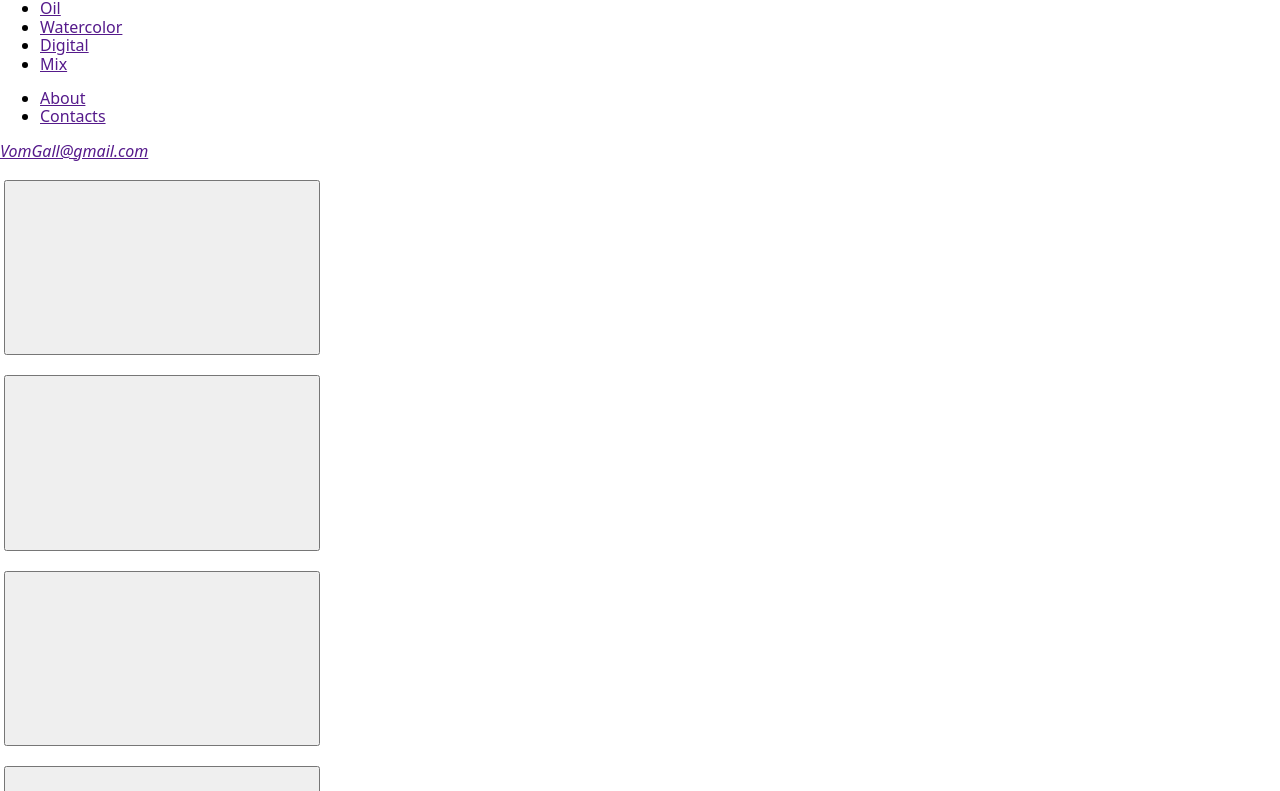
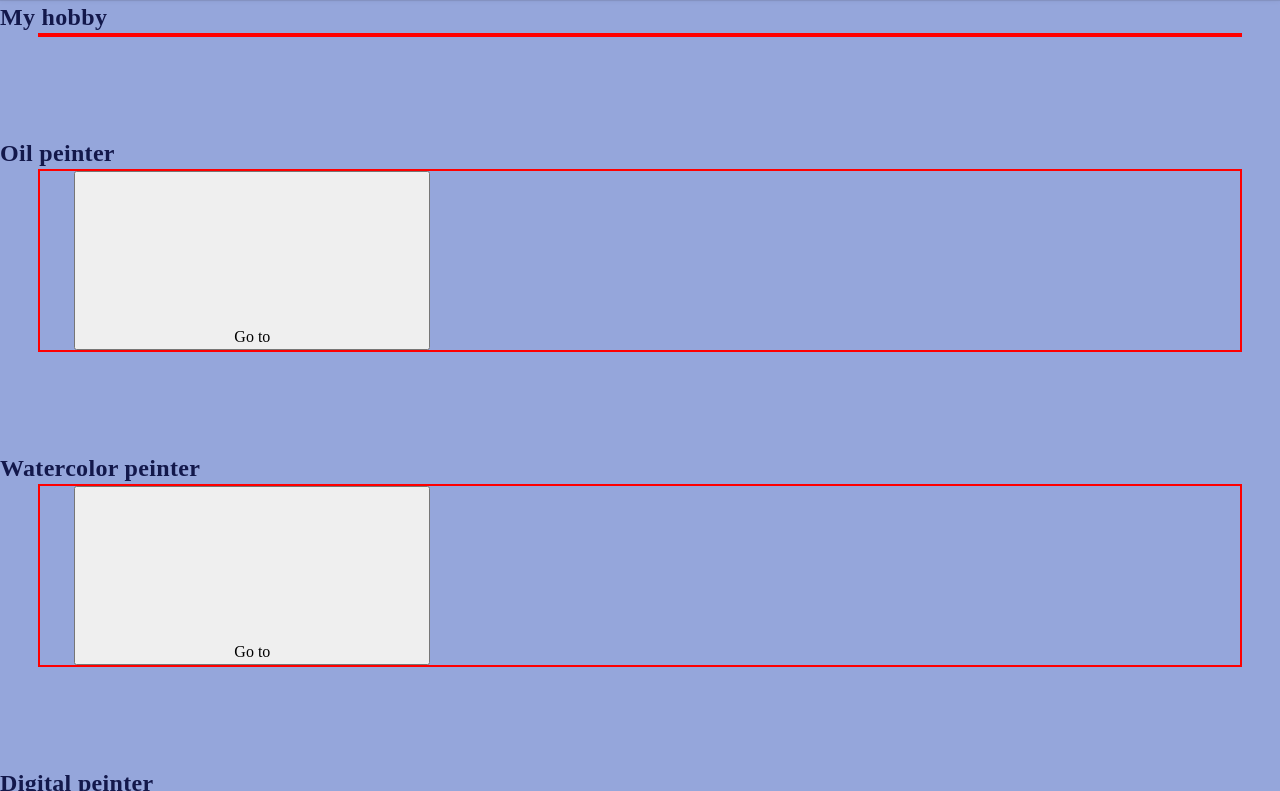
Before and after one commit to DmShko/vomgall, a plain HTML site: page index.html in a window 1280 px wide. Shown: the part 51-842 px from the top of the page. Drawn offline with nearby package versions, Linux system fonts and the light colour scheme.

Commit message:
CSS+Header style

```diff
--- /dev/null
+++ b/css/styles.css
@@ -0,0 +1,126 @@
+:root {
+    --body-color: #95a6db;
+    --text-color: #13184b;
+}
+
+/*reset*/
+.list {
+    list-style: none;
+    margin: 0;
+    padding: 0;
+}
+.link {
+    text-decoration: none;
+}
+
+.img-block{
+    /* reset empty space beetwen images */
+    display: block;
+    max-width: 100%;
+    /* height: auto; */
+}
+h1,h2,h3,h4,h5,h6,p{
+    margin: 0;
+}
+/*reset/*/
+
+/* hidden */
+.visually-hidden {
+    position: absolute;
+    width: 1px;
+    height: 1px;
+    margin: -1px;
+    border: 0;
+    padding: 0;
+
+    white-space: nowrap;
+    clip-path: inset(100%);
+    clip: rect(0 0 0 0);
+    overflow: hidden;
+  }
+
+/* Width size of windows 320px + */
+.container {
+    min-width: 320px;
+    max-width: 428px;
+    padding-left: 30px;
+    padding-right: 30px;
+    margin-left: auto;
+    margin-right: auto;
+
+    outline: 2px solid red;
+}
+
+@media only screen and (min-width: 428px){
+    .container {
+        max-width: 428px;
+    }
+}
+
+@media only screen and (min-width: 768px){
+    .container {
+        max-width: 768px;
+    }
+}
+
+@media only screen and (min-width: 1200px){
+    .container {
+        max-width: 1200px;
+    }
+}
+
+.section {
+    padding: 50px 0;
+}
+
+/*==========BODY=============*/
+body {
+    font-family: 'Cinzel+Decorative';
+    font-weight: 400;
+    font-size: 16px;
+    line-height: 1.5;
+    letter-spacing: 0.02em;
+    color: var( --text-color);
+    background-color:var(--body-color);
+}
+/*         /BODY             */
+
+/*==========HEADER=============*/
+.page-header {
+    position: fixed;
+    height: 50px;
+    width: 100vw;
+
+    backdrop-filter: blur(2px);
+    background-color: rgba(233, 233, 233, 0.5);
+    border-bottom: 2px solid rgba(255, 255, 255, 0.6);
+    box-shadow:0px 2px 1px rgba(16, 16, 24, 0.08), 0px 1px 1px rgba(46, 47, 66, 0.16), 0px 1px 6px rgba(46, 47, 66, 0.08);
+
+    padding: 10px 0;
+}
+
+.nav-list-one {
+    display: none;
+}
+
+.nav-list-two {
+    display: none;
+}
+
+.page-logo {
+    filter: none;
+}
+
+.header-container {
+    display: flex;
+    flex-direction: row;
+    justify-content: space-between;
+    align-items: center;
+
+    background-color: #bfc1c7;
+
+    height: 30px;
+    padding-left: calc((100vw - 100%) / 2);
+    padding-right: calc((100vw - 100%) / 2);
+}
+/*         /HEADER             */
--- a/index.html
+++ b/index.html
@@ -15,16 +15,16 @@
     <!--Normalize styles fo different browsers-->
     <link rel="stylesheet" href="https://cdn.jsdelivr.net/npm/modern-normalize@1.1.0/modern-normalize.min.css">
 
-     <!-- Custom styles -->
-     <link rel="stylesheet" href="./css/styles.css">
+    <!-- Custom styles -->
+    <link rel="stylesheet" href="./css/styles.css">
 </head>
 <body>
     <!-- Header -->
-    <header class = "page-header">
-        <div class= "container">
+    <header class="page-header">
+        <div class="header-container">
             <nav class="page-nav">
                 <a class="page-logo" href=""><p>VomGall</p></a>
-                <ul class="nav-list-one">
+                <ul class="nav-list-one list">
                     <li class="nav-item">
                         <a class="nav-list-one-link" href="">Oil</a>
                     </li>
@@ -35,13 +35,13 @@
 
                     <li class="nav-item">
                         <a class="nav-list-one-link" href="">Digital</a>
-                    </li class="nav-item">
+                    </li>
 
                     <li class="nav-item">
                         <a class="nav-list-one-link" href="">Mix</a>
                     </li>
                 </ul>
-                <ul class="nav-list-two">
+                <ul class="nav-list-two list">
                     <li>
                         <a class="nav-list-two-link" href="">About</a>
                     </li>
@@ -51,17 +51,18 @@
                 </ul>
             </nav>
             <address class="address">
-                <a class="address-link" href="">VomGall@gmail.com</a>
+                <a class="address-link" href="">vomgall@gmail.com</a>
             </address>
         </div>
     </header>
 
     <!-- Main -->
-    <main>
+    <main class="main">
         <!-- Hero -->
         <section class="section">
+            <h1 class="hero-title">My hobby</h1>
             <div class="container">
-                <h1 class="hero-title"></h1>
+
                 <p class="hero-text">
 
                 </p>
@@ -70,70 +71,73 @@
 
         <!-- Oil -->
         <section class="section">
+            <h2 class="oil-title">Oil peinter</h2>
             <div class="container">
-                <h2 class="oil-title"></h2>
-                <img class="oil-img" src="" alt="">
+                <img class="oil-img" src="./images/" alt="">
                 <button class="oil-button">
                     <svg class="oil-buttot-icon" width="" height="">
                       <use href=""></use>
                     </svg>
-                    <p class="oil-button-text"></p>
+                   Go to
                 </button>
             </div>
         </section>
 
         <!-- Watercolor -->
         <section class="section">
+            <h2 class="watercolor-title">Watercolor peinter</h2>
             <div class="container">
-                <h2 class="watercolor-title"></h2>
-                <img class="watercolor-img" src="" alt="">
+                <img class="watercolor-img" src="./images/" alt="">
                 <button class="watercolor-button">
                     <svg class="watercolor-buttot-icon" width="" height="">
                       <use href=""></use>
                     </svg>
-                    <p class="watercolor-button-text"></p>
+                    Go to
                 </button>
             </div>
         </section>
 
         <!-- Digital -->
         <section class="section">
+            <h2 class="digital-title">Digital peinter</h2>
             <div class="container">
-                <h2 class="digital-title"></h2>
-                <img class="digital-img" src="" alt="">
+                <img class="digital-img" src="./images/" alt="">
                 <button class="digital-button">
                     <svg class="digital-buttot-icon" width="" height="">
                       <use href=""></use>
                     </svg>
-                    <p class="digital-button-text"></p>
+                    Go to
                 </button>
             </div>
         </section>
 
         <!-- Mix -->
         <section class="section">
+            <h2 class="mix-title">Mix</h2>
             <div class="container">
-                <h2 class="mix-title"></h2>
-                <img class="mix-img" src="" alt="">
+                <img class="mix-img" src="./images/" alt="">
                 <button class="mix-button">
                     <svg class="mix-buttot-icon" width="" height="">
                       <use href=""></use>
                     </svg>
-                    <p class="mix-button-text"></p>
+                    Go to
                 </button>
             </div>
         </section>
 
         <!-- Leave a review -->
         <section class="section">
+            <h2 class="review-title">Leave a review</h2>
+            <div class="container">
 
+            </div>
         </section>
     </main>
 
     <!-- Footer -->
     <footer class="page-footer">
         <div class="container">
-            <img class="footer-img" src="" alt="">
+            <img class="footer-img" src="./images/" alt="">
             <p class="footer-text">by Dmytro Shevchenko 2023</p>
             <a class="footer-link" href=""></a>
         </div>
```
Also changed, not shown: style.css (deleted, +0 -19 lines).
